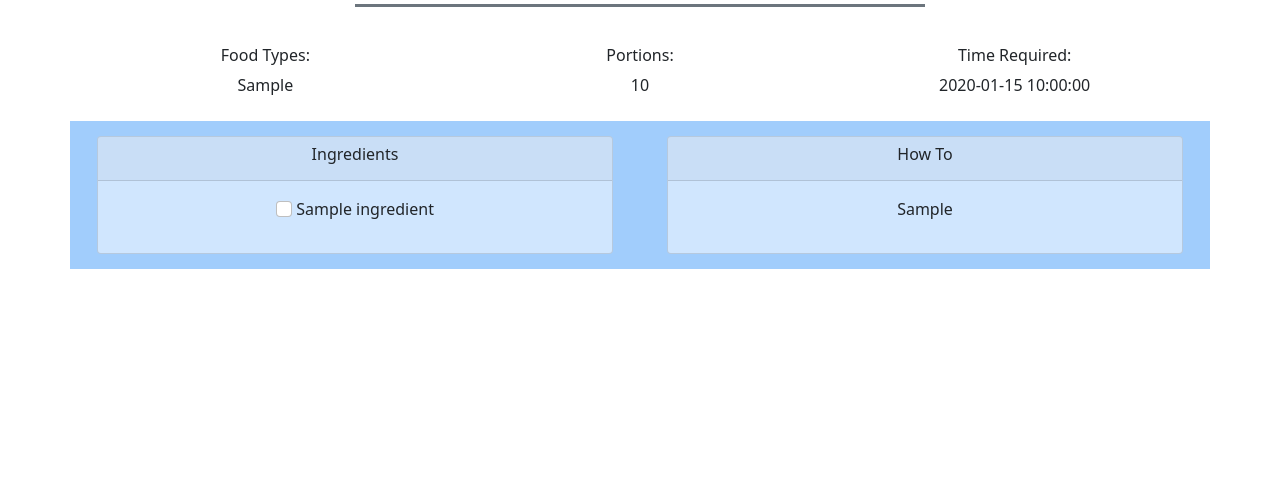
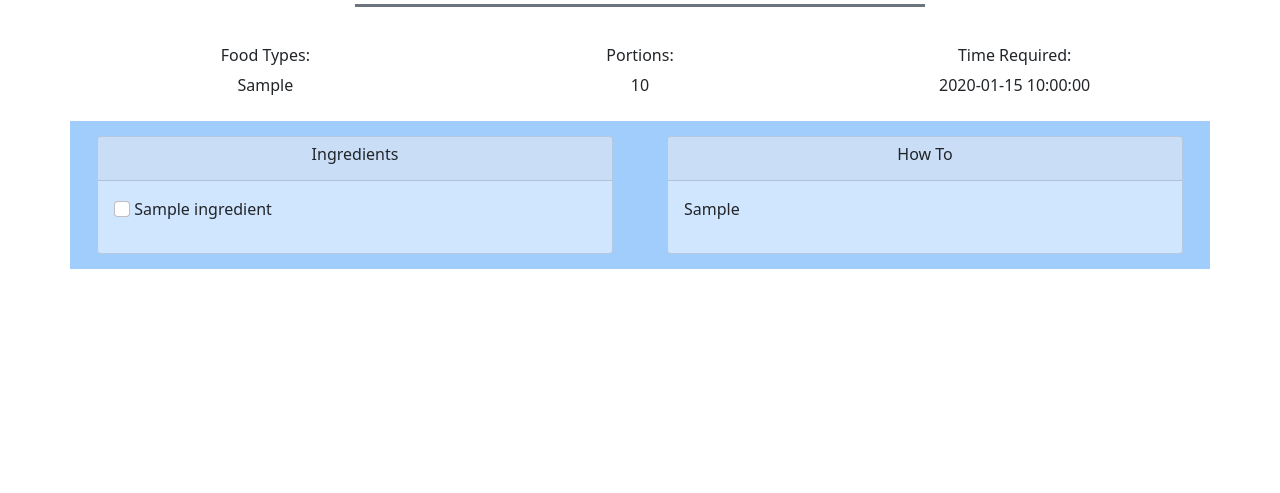
Before and after one commit to Code-Institute-Submissions/JuliaByl-the-virtual-food-court, a Flask app: template templates/view-recipe.html in a window 1280 px wide. Shown: the part 199-692 px from the top of the page. Run offline with Flask 2, Linux system fonts and the light colour scheme; the template is opened without the code that fills it: most values are stand-ins (such as "Sample title", 1, 10 or a date in 2020); some libraries are stand-ins or nearby versions.

Commit message:
align recipe view text to the left

```diff
--- a/static/css/style.css
+++ b/static/css/style.css
@@ -60,7 +60,6 @@ a {
     margin: 3%;
 }
 
-
 /* Content block */
 
 .content {
--- a/templates/view-recipe.html
+++ b/templates/view-recipe.html
@@ -8,7 +8,7 @@
 
 <div class="container">
     <div class="row row-cols-md-3 row-cols-1 text-center p-2">
-        <!--Time, portions and categories. TODO: add function go generate the information from database-->
+        <!--Time, portions and categories-->
         <div class="col">
             <h6>Food Types: </h6>
             <p>{{ recipe.food_category }} </p>
@@ -25,19 +25,18 @@
 </div>
 
 <div class="container main-container text-center">
-    <div class="row row row-cols-md-2 row-cols-1">
+    <div class="row row-cols-md-2 row-cols-1">
         <div class="col">
             <div class="card">
                 <div class="card-header">
                     <h6>Ingredients</h6>
                 </div>
                 <div class="card-body">
-                    <ul class="list-unstyled">
+                    <ul class="list-unstyled text-start">
                         <!--function that goes through the "ingredients_amount"
-                            array and generates a new list item per array item-->
+                            array and generates a new list item per ingredient-->
                         {% for ingredient in recipe.ingredients_amount %}
                         <li>
-                            <!--TODO: align checkboxes to the left-->
                             <input class="form-check-input" type="checkbox"
                                 aria-label="Checkbox for ingredients being ticked off when used">
                             {{ ingredient }}
@@ -52,7 +51,8 @@
                 <div class="card-header">
                     <h6>How To</h6>
                 </div>
-                <div class="card-body">
+                <!--TODO: fix so the how-to text can be sectioned off for better readability-->
+                <div class="card-body text-start">
                     <p>{{ recipe.how_to }}</p>
                 </div>
             </div>
```
